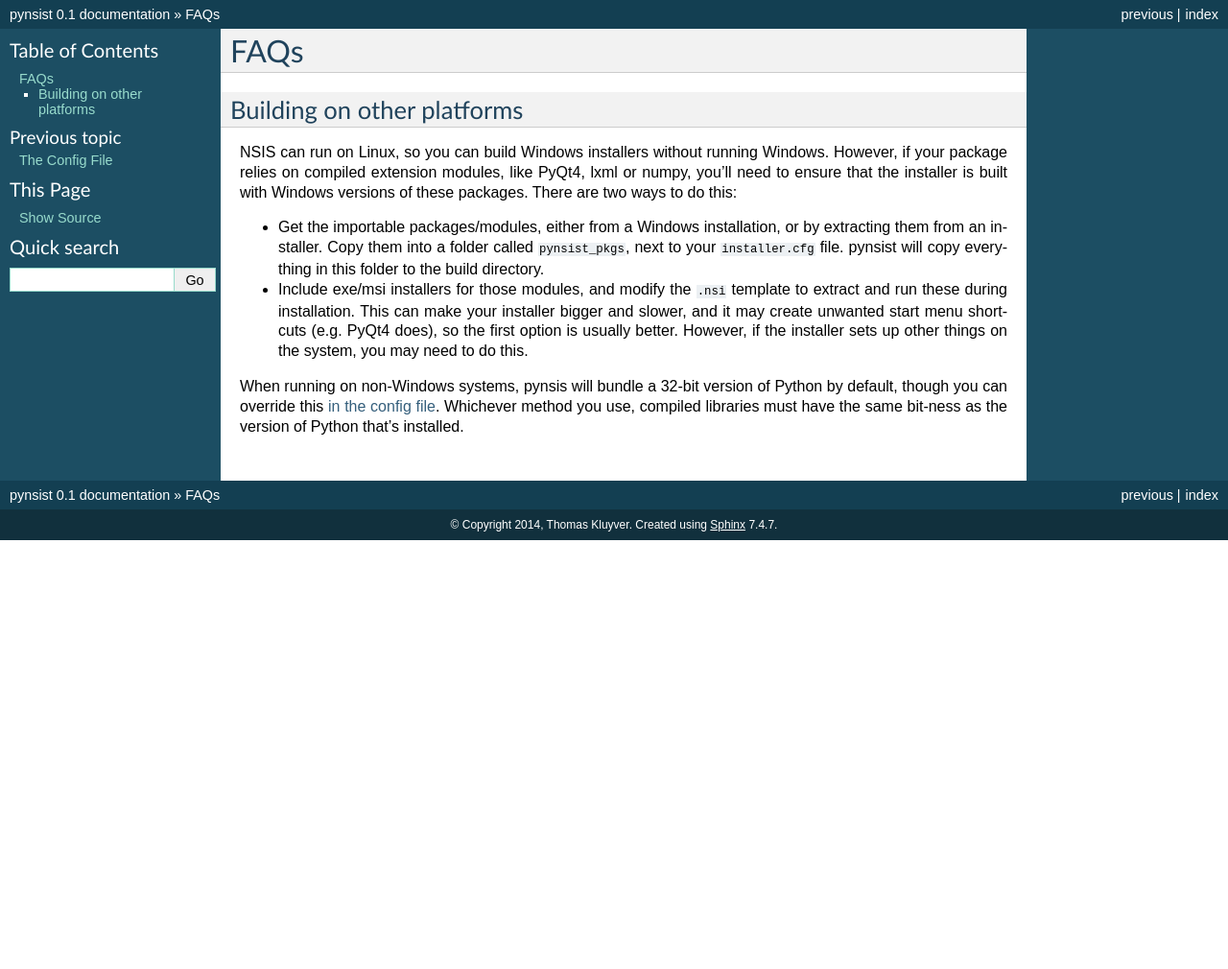
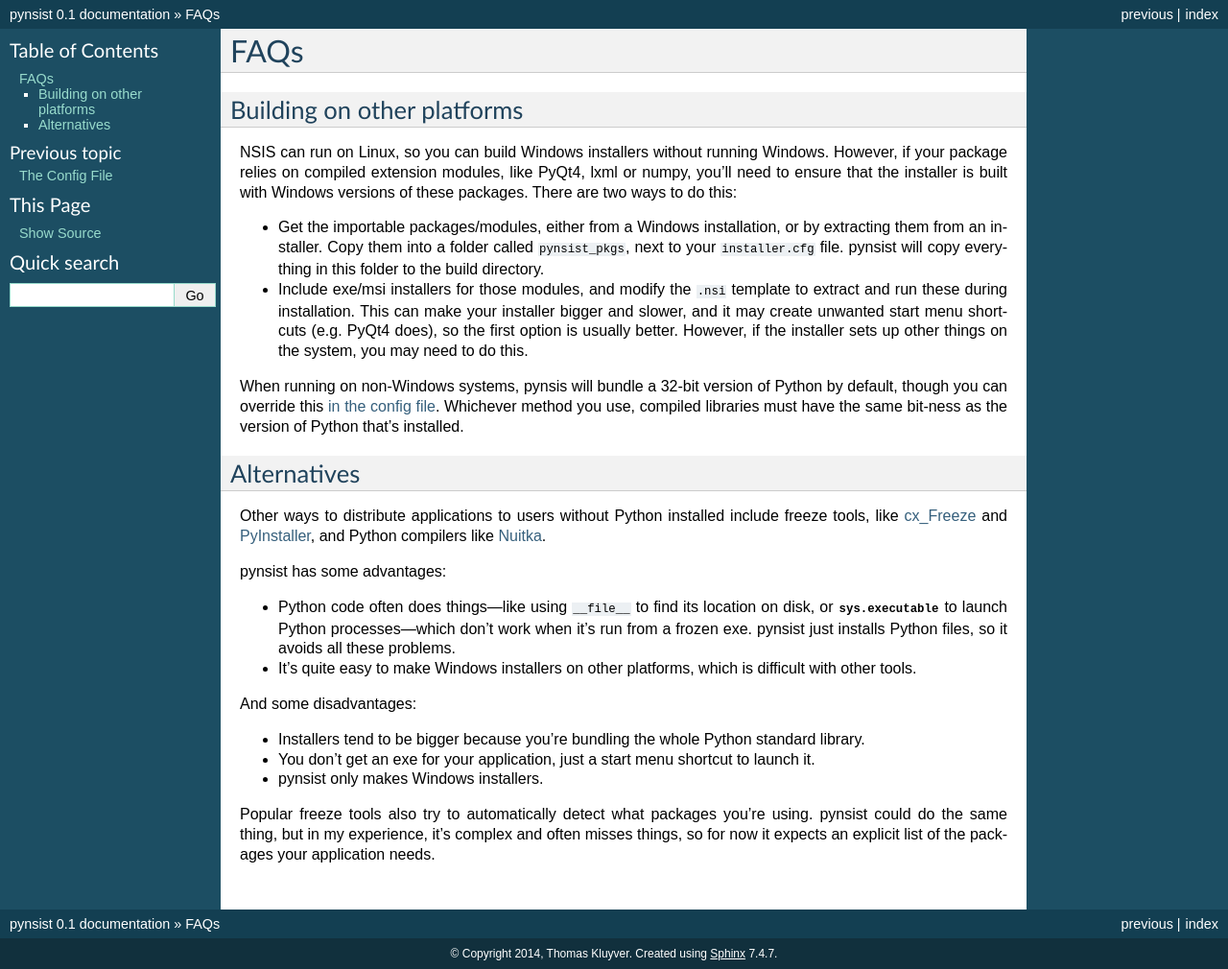
Before and after one commit to takluyver/pynsist, a Sphinx documentation site: the page built from doc/faq.rst, in a window 1280 px wide. Shown: the whole page at 96% size. Built offline with Sphinx 7.4.7, drawn with Linux system fonts in a browser that asks for light colours; before the commit the page ends 900 px from its top, so only the background shows below that.

Commit message:
Add info on alternative tools

```diff
--- a/doc/faq.rst
+++ b/doc/faq.rst
@@ -23,3 +23,33 @@ When running on non-Windows systems, pynsis will bundle a 32-bit version of
 Python by default, though you can override this :ref:`in the config file <cfg_python>`.
 Whichever method you use, compiled libraries must have the same bit-ness as
 the version of Python that's installed.
+
+Alternatives
+------------
+
+Other ways to distribute applications to users without Python installed include
+freeze tools, like `cx_Freeze <http://cx-freeze.sourceforge.net/>`_ and
+`PyInstaller <http://www.pyinstaller.org/>`_, and Python compilers like
+`Nuitka <http://nuitka.net/>`_.
+
+pynsist has some advantages:
+
+* Python code often does things—like using ``__file__`` to find its
+  location on disk, or :data:`sys.executable` to launch Python processes—which
+  don't work when it's run from a frozen exe. pynsist just installs Python files,
+  so it avoids all these problems.
+* It's quite easy to make Windows installers on other platforms, which is
+  difficult with other tools.
+
+And some disadvantages:
+
+* Installers tend to be bigger because you're bundling the whole Python standard
+  library.
+* You don't get an exe for your application, just a start menu shortcut to launch
+  it.
+* pynsist only makes Windows installers.
+
+Popular freeze tools also try to automatically detect what packages you're using.
+pynsist could do the same thing, but in my experience, it's complex and often
+misses things, so for now it expects an explicit list of the packages
+your application needs.
```
